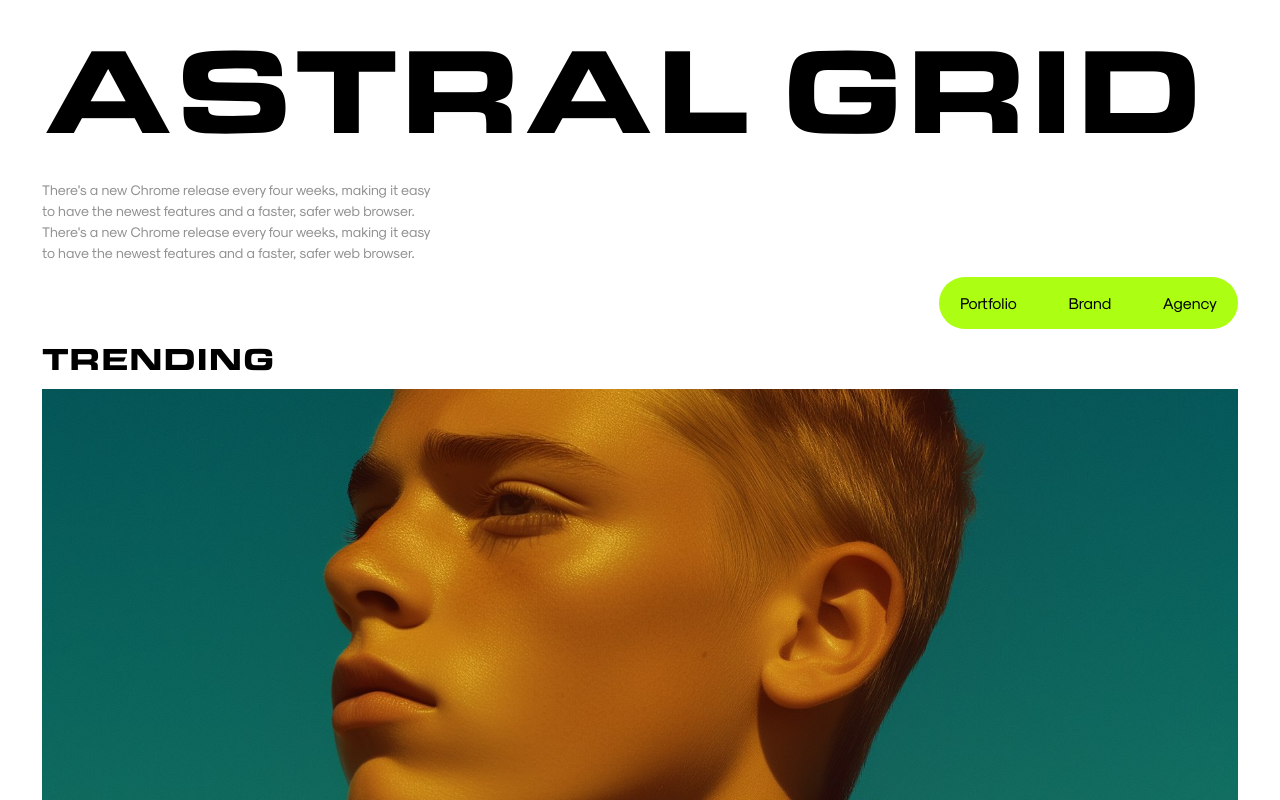
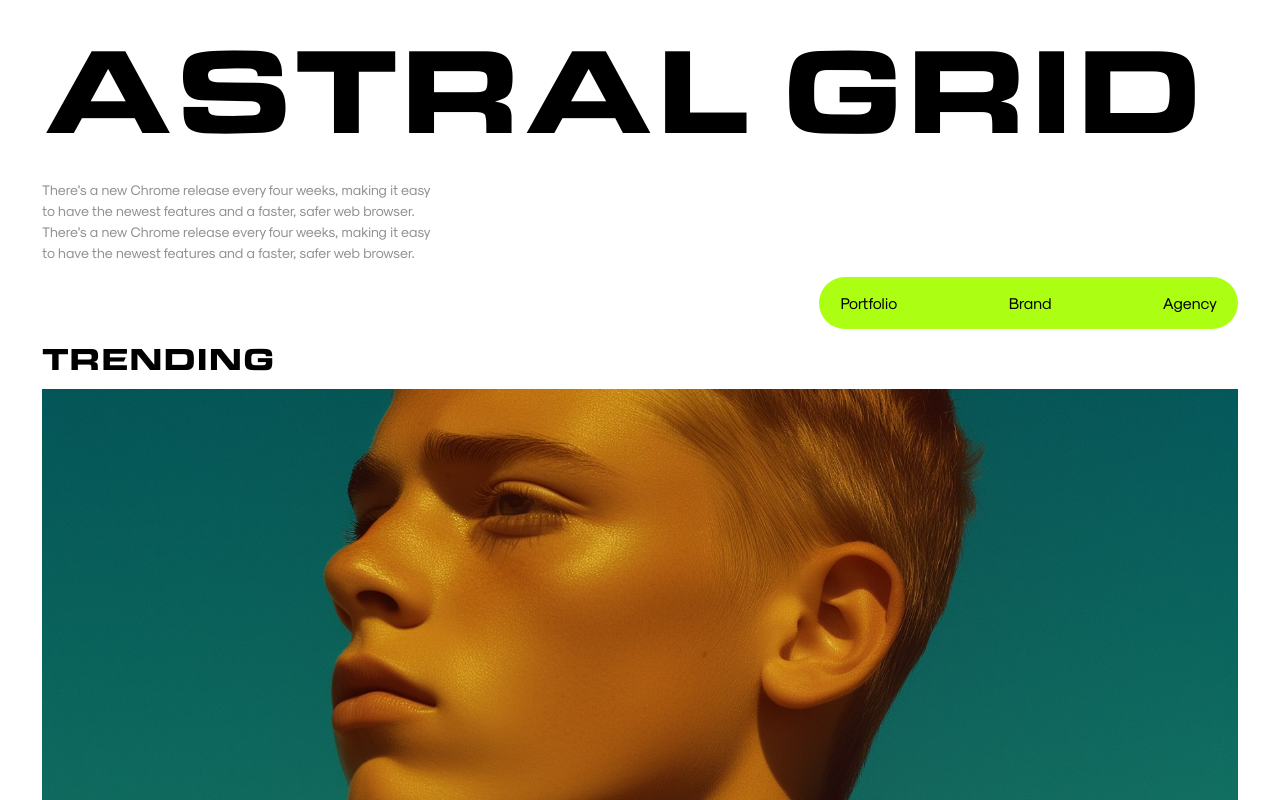
Before and after one commit to jtr-code/astral-grid, a Next.js app: page / in a window 1280 px wide. Shown: the top 800 px of the page. Built offline with nearby package versions, Linux system fonts and the light colour scheme.

Commit message:
style : fix btn resposive

```diff
--- a/app/trending/index.tsx
+++ b/app/trending/index.tsx
@@ -18,7 +18,7 @@ const TrendingPage = () => {
     return (
         <div className='flex flex-col'>
             <div className='flex justify-end items-center'>
-                <section className='border-none bg-green-bg px-6 py-4 rounded-full flex justify-between min-w-[25%]'>
+                <section className='border-none bg-green-bg px-6 py-4 rounded-full flex justify-between min-w-[100%] md:min-w-[35%]'>
                     {filterButtons?.map((button) => (
                         <button key={button.id} className='font-modernistRegular text-lg hover:underline'>{button.buttonName}</button>
                     ))}
```
